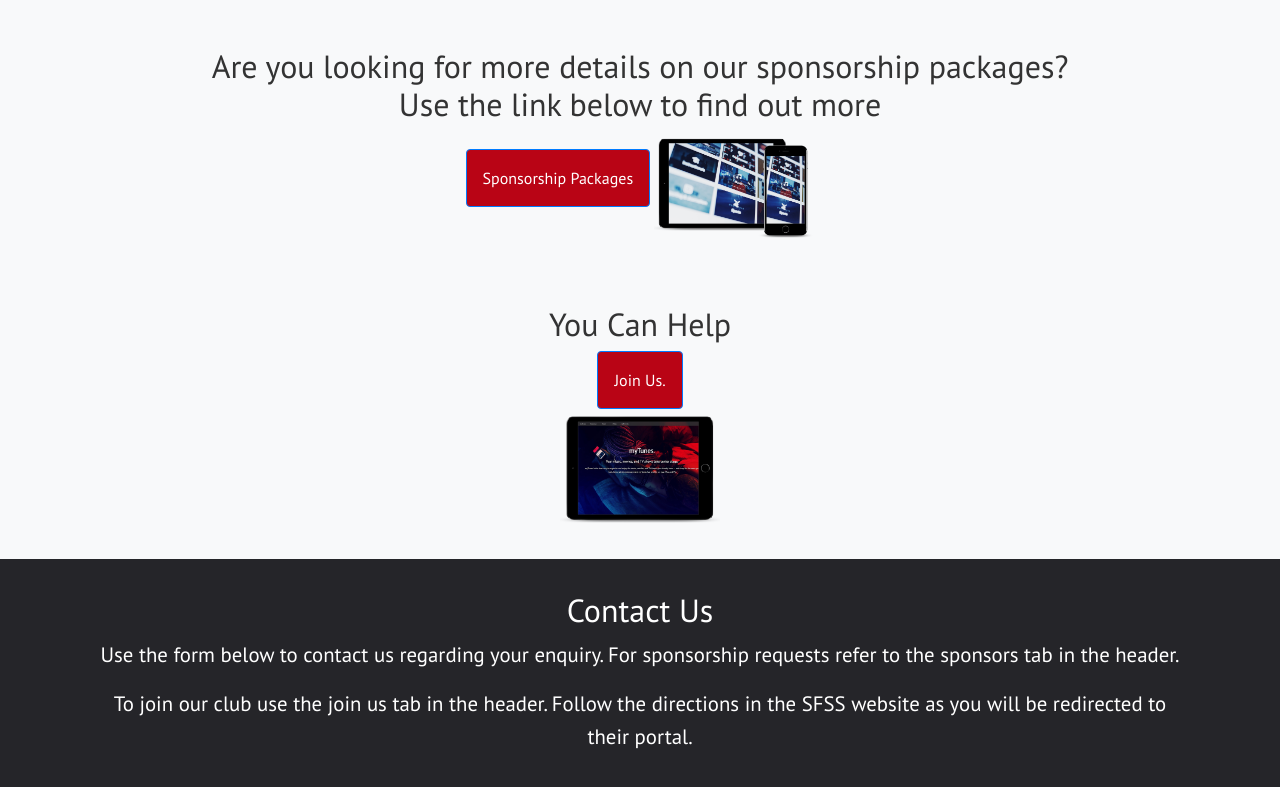
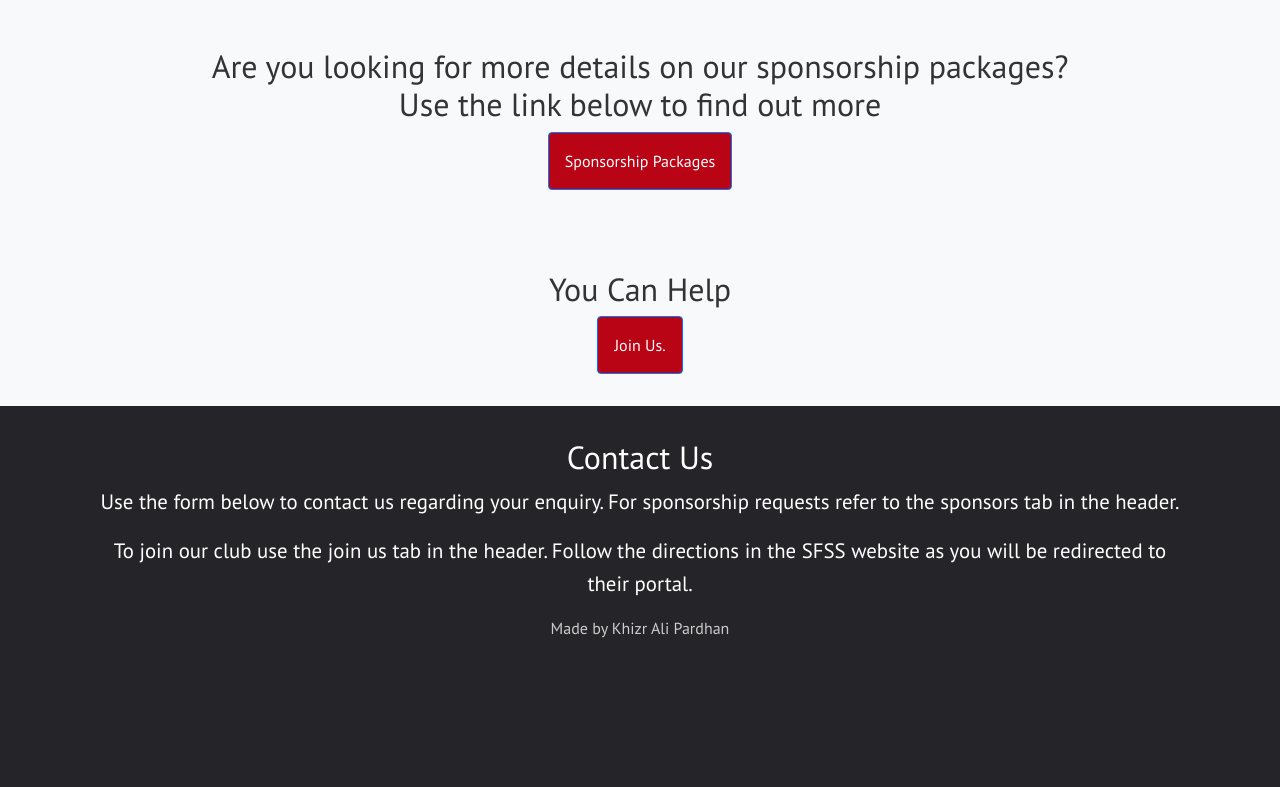
Before and after one commit to alik604/sfuskynet, a website: page dist/index.html in a window 1280 px wide. Shown: the part 3240-4027 px from the top of the page. After the commit the page ends 3914 px from the top, so only its background shows below. Drawn offline with nearby package versions, Linux system fonts and the light colour scheme.

Commit message:
end of dec 23rd

```diff
--- a/dist/index.html
+++ b/dist/index.html
@@ -5,6 +5,13 @@
     <meta charset="UTF-8">
     <meta name="viewport" content="width=device-width, initial-scale=1.0">
     <meta http-equiv="X-UA-Compatible" content="ie=edge">
+
+    <meta name="description" content="SFU Robot Soccer Club. Site made my Khizr Ali Pardhan. Alik604 ">
+    <meta name="keywords" content=" SFU, Simon fraser, university, robot, soccor, club, alik604, ali, khizr, pardhan ">
+    <meta name="author" content="Khizr Ali Pardhan @ Alik604">
+    <meta name="viewport" content="width=device-width, initial-scale=1.0">
+
+
     <link rel="stylesheet" href="https://maxcdn.bootstrapcdn.com/bootstrap/4.0.0/css/bootstrap.min.css"
           integrity="sha384-Gn5384xqQ1aoWXA+058RXPxPg6fy4IWvTNh0E263XmFcJlSAwiGgFAW/dAiS6JXm" crossorigin="anonymous">
     <link rel="stylesheet" href="https://use.fontawesome.com/releases/v5.2.0/css/all.css"
@@ -13,6 +20,9 @@
     <link rel="shortcut icon" type="image/x-icon" href="/icon.ico">
     <link rel="stylesheet" href="css/style.css">
     <title>SFU Robot Soccer Club</title>
+
+    <link rel="shortcut icon" href="icon.png" type="image/x-icon">
+
 </head>
 
 <body>
@@ -223,12 +233,10 @@
 
                     <br>
                     <button type="submit" class="btn btn-primary mb-2" onclick="sendEMail()">Send E-Mail</button>
-
                 </div>
             </form>
         </div>
         <br>
-
 
         <h3 class="leadSM"> Are you looking for more details on our sponsorship packages?
             <br>
@@ -236,9 +244,6 @@
             more </h3>
         <a href="#files/Sponsorship+Package.docx" class="btn btn-primary mb" download="Sponsorship+Package.docx">Sponsorship
             Packages</a>
-
-
-        <img src="img/mockup1.png" alt="">
     </div>
 </section>
 
@@ -249,12 +254,11 @@
         <a class="btn btn-primary"
            href="https://cas.sfu.ca/cas/login?renew=true&service=http%3A%2F%2Fgo.sfss.ca%2Fclubs%2F721%2Fjoin"
            role="button">Join Us.</a>
-        <br>
-        <img src="img/mockup2.png" alt="">
+
     </div>
 </section>
 
-<!-- Entertainment Section -->
+<!-- Contact Section -->
 <section id="Contact" class="section">
     <div class="container">
         <h3>Contact Us</h3>
@@ -263,6 +267,7 @@
 
         <p class="lead">To join our club use the join us tab in the header. Follow the directions in the SFSS website as
             you will be redirected to their portal. </p>
+        <a style="text-align: left" href="https://github.com/alik604">Made by Khizr Ali Pardhan</h5>
     </div>
 </section>
 
--- a/dist/js/main.js
+++ b/dist/js/main.js
@@ -51,10 +51,13 @@ var sendEMail = function () {
 TODO
 SFU red color theme (some how)
 add timeline
+icon
+meta data
  */
 
 
 /*
             <p class="text-light">lori ipsum.....</p>
+        <img src="img/mockup2.png" alt="">
 
  */
```
